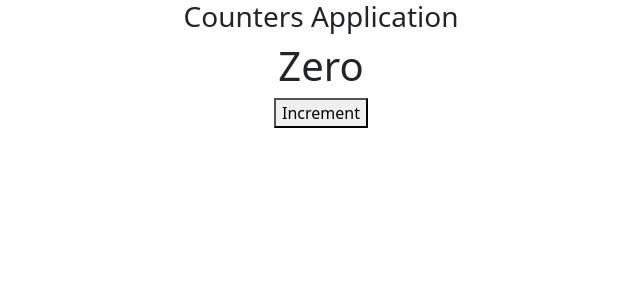
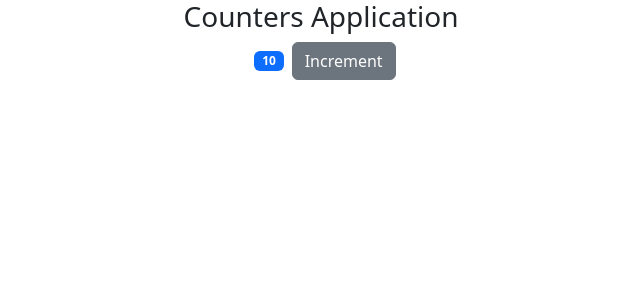
Before and after one commit to codewithz/Cisco-react-playground-dec-2024, a React (Create React App) app: page / in a window 1280 px wide. Shown: the top 300 px of the page, without its empty margins (319-959 px from the left). Built offline with nearby package versions, Linux system fonts and the light colour scheme.

Commit message:
Rendering Classes Dynamically

```diff
--- a/src/components/counters/Counter.jsx
+++ b/src/components/counters/Counter.jsx
@@ -1,16 +1,22 @@
 import React,{useState} from 'react'
 
 export default function Counter() {
-    const [counter]=useState(0)
+    const [counter]=useState(10)
 
     function formatCount(){
-        return counter ==0 ? "Zero" : counter
+        return counter ===0 ? "Zero" : counter
+    }
+
+    function getBadgeClasses(){
+        let classes= 'badge m-2 '
+        classes+=counter===0?'bg-warning':'bg-primary'
+        return classes;
     }
 
   return (
     <div>
-      <h1>{formatCount()}</h1>
-      <button>Increment</button>
+      <h1 className={getBadgeClasses()}>{formatCount()}</h1>
+      <button className='btn btn-secondary bnt-sm'>Increment</button>
     </div>
   )
 }
```
